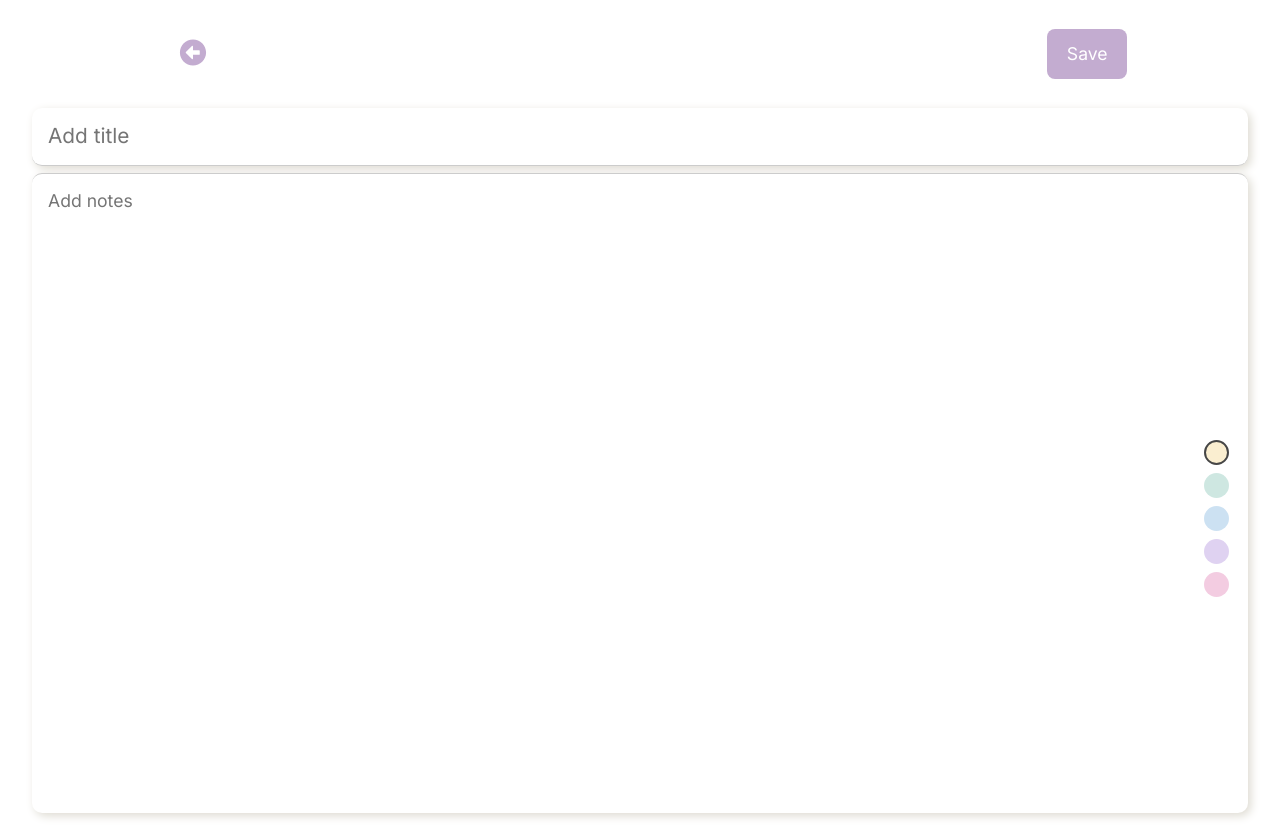
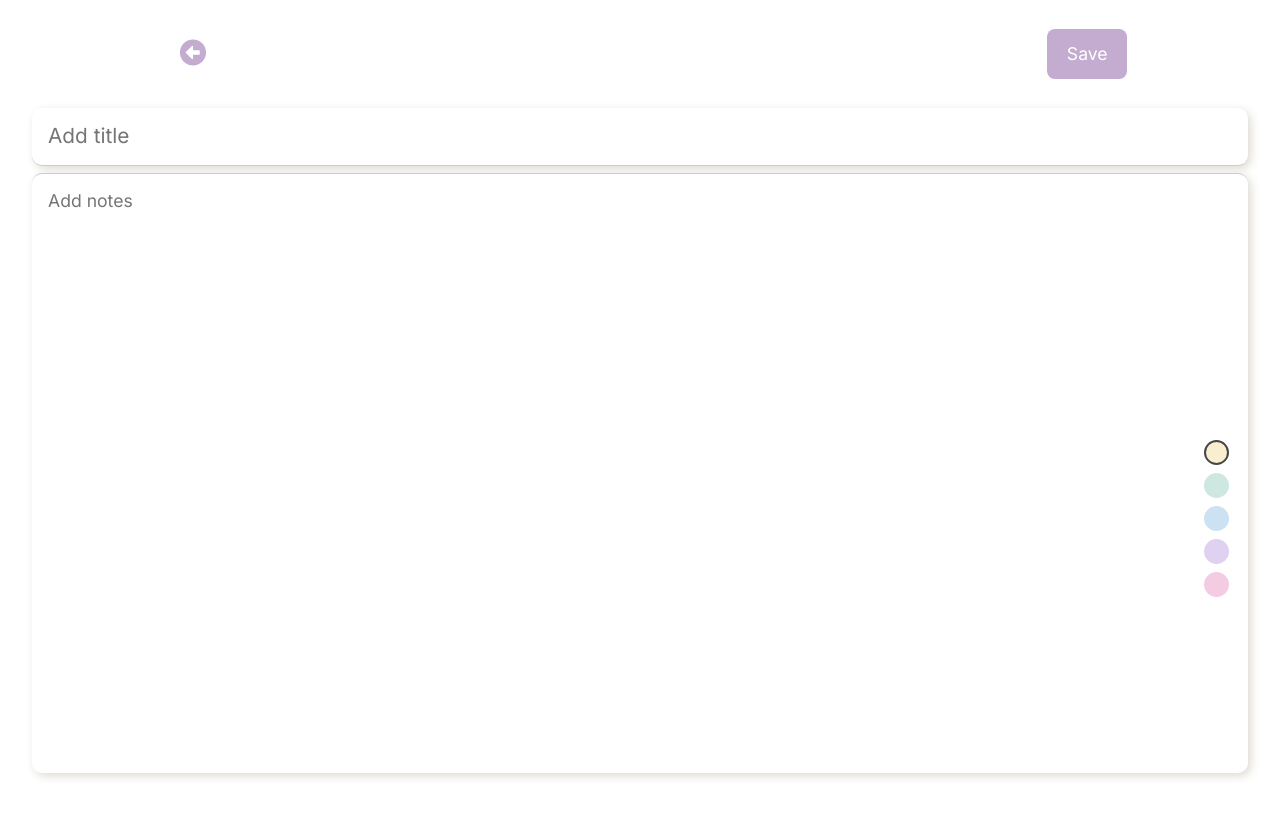
Before and after one commit to lech1n/notes, a React (Vite) app: page /createNote in a window 1280 px wide. After the commit the page ends 800 px from the top, so only its background shows below. Built offline with nearby package versions, Linux system fonts and the light colour scheme.

Commit message:
Update EditNote.css

```diff
--- a/src/pages/EditNote/EditNote.css
+++ b/src/pages/EditNote/EditNote.css
@@ -60,7 +60,7 @@ button {
 	font-size: 1.1rem;
 	border-radius: 10px;
 	box-shadow: 3px 3px 10px #dedbd2;
-	height: 80vh;
+	height: 75vh;
 }
 
 
```
